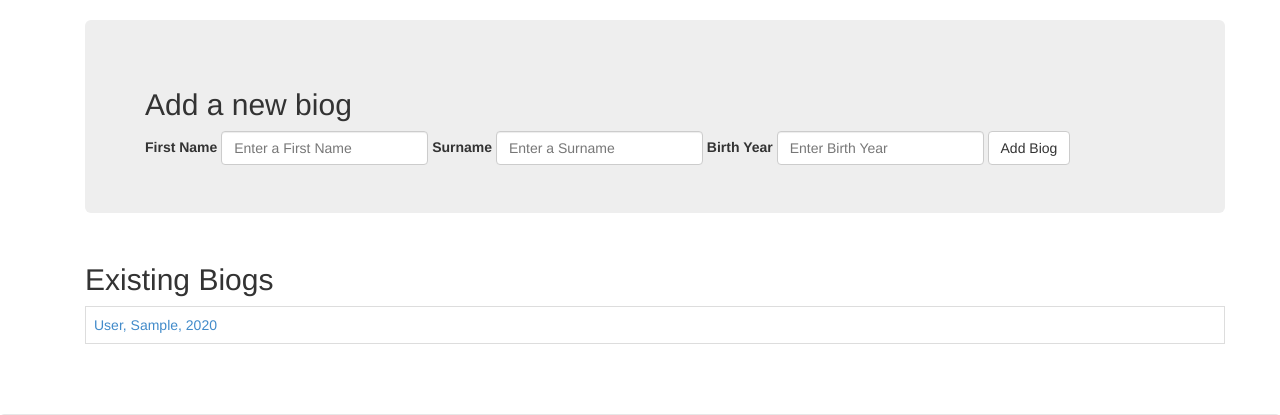
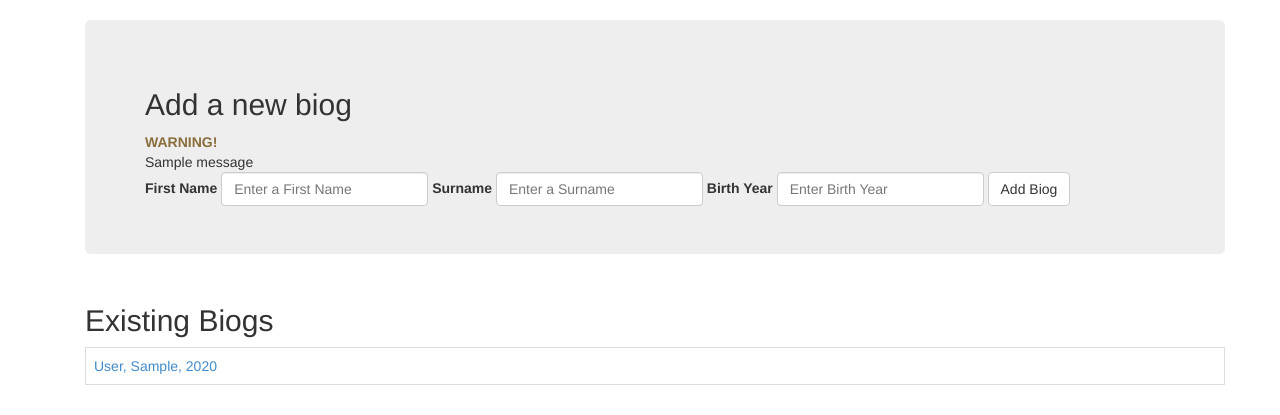
Before and after one commit to davidgillies/fh-snippets, a Django app: template fh_snippets/biogs/templates/biog_home.html in a window 1280 px wide. Shown: the part 51-466 px from the top of the page. Run offline with Django 3.2, Linux system fonts and the light colour scheme; the template is opened without the code that fills it: most values are stand-ins (such as "Sample title", 1, 10 or a date in 2020); one stand-in notice (Sample message) is shown; parts of the project's set-up code (start-up, migrations or seed data) failed here and were passed over; some libraries are stand-ins or nearby versions.

Commit message:
added in some error catching and passing messages for blank fields.

```diff
--- a/fh_snippets/biogs/templates/biog_home.html
+++ b/fh_snippets/biogs/templates/biog_home.html
@@ -7,6 +7,16 @@
 <div class="jumbotron">
 <h2>Add a new biog</h2>
 <form class="form-inline" action="/biogs/new/" method="POST" name="new_biog_form" id="new_biog_form" role="form">
+
+{% if messages %} {% for message in messages %}
+<div class="control-group has-warning">
+      <label class="control-label" for="inputWarning1">WARNING!</label>
+      <div class="controls">
+        <span class="warning">{{message}}</span>
+      </div>
+    </div>
+{% endfor %}
+{% endif %}
 <div class="form-group">
     <label for="new_biog_first_name">First Name</label>
     <input type="text" name="new_biog_first_name" class="form-control" id="new_biog_first_name" placeholder="Enter a First Name">
--- a/fh_snippets/functional_tests/test_start_biog_and_retrieve_it.py
+++ b/fh_snippets/functional_tests/test_start_biog_and_retrieve_it.py
@@ -1,10 +1,9 @@
 from .base import FunctionalTest
 from selenium import webdriver
 from selenium.webdriver.common.keys import Keys
-import unittest
+from unittest import skip
 import requests
-import time
-import sys
+
 
 class NewVisitorTest(FunctionalTest):
 
@@ -52,7 +51,6 @@ class NewVisitorTest(FunctionalTest):
         birth_year_inputbox.send_keys(Keys.ENTER)
 
         table = self.browser.find_element_by_id('biog_list')
-        #time.sleep(0)
         rows = table.find_elements_by_tag_name('tr')
         self.assertTrue(
             any(row.text == 'Konterman, Bert, 1976' for row in rows)
```
Also changed, not shown: fh_snippets/biogs/views.py (+10 -2 lines).
